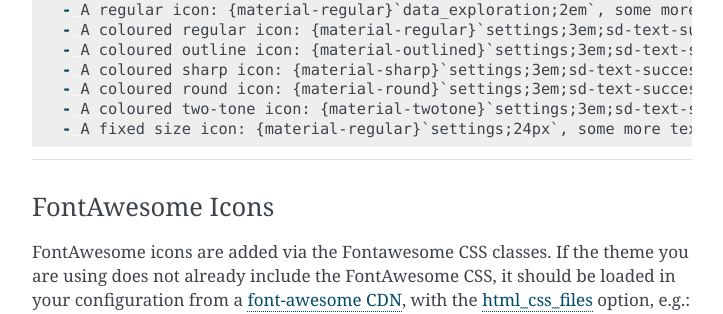
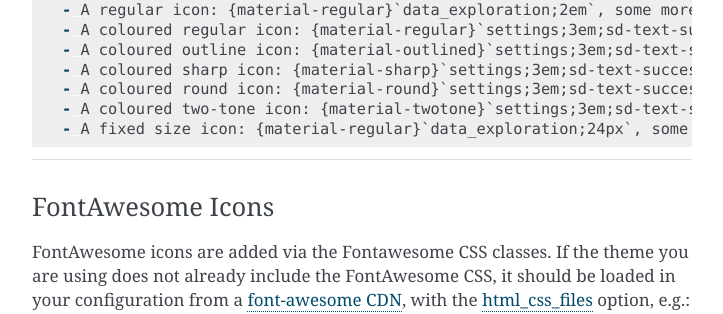
Before and after one commit to executablebooks/sphinx-design, a Sphinx documentation site: the page built from docs/badges_buttons.md, in a window 1280 px wide and 900 px high, scrolled down 17130 px. Shown: the part 140-454 px from the top of the window, without its empty margins (388-1111 px from the left). Built offline with Sphinx 7.4.7, drawn with Linux system fonts in a browser that asks for light colours.

Commit message:
improve test coverage, again!

```diff
--- a/docs/snippets/myst/icon-material-design.txt
+++ b/docs/snippets/myst/icon-material-design.txt
@@ -4,4 +4,4 @@
 - A coloured sharp icon: {material-sharp}`settings;3em;sd-text-success`, some more text.
 - A coloured round icon: {material-round}`settings;3em;sd-text-success`, some more text.
 - A coloured two-tone icon: {material-twotone}`settings;3em;sd-text-success`, some more text.
-- A fixed size icon: {material-regular}`settings;24px`, some more text.
+- A fixed size icon: {material-regular}`data_exploration;24px`, some more text.
--- a/docs/snippets/rst/icon-material-design.txt
+++ b/docs/snippets/rst/icon-material-design.txt
@@ -4,4 +4,4 @@
 - A coloured sharp icon: :material-sharp:`settings;3em;sd-text-success`, some more text.
 - A coloured round icon: :material-round:`settings;3em;sd-text-success`, some more text.
 - A coloured two-tone icon: :material-twotone:`settings;3em;sd-text-success`, some more text.
-- A fixed size icon: :material-regular:`settings;24px`, some more text.
+- A fixed size icon: :material-regular:`data_exploration;24px`, some more text.
```
Also changed, not shown: 2 other files.
